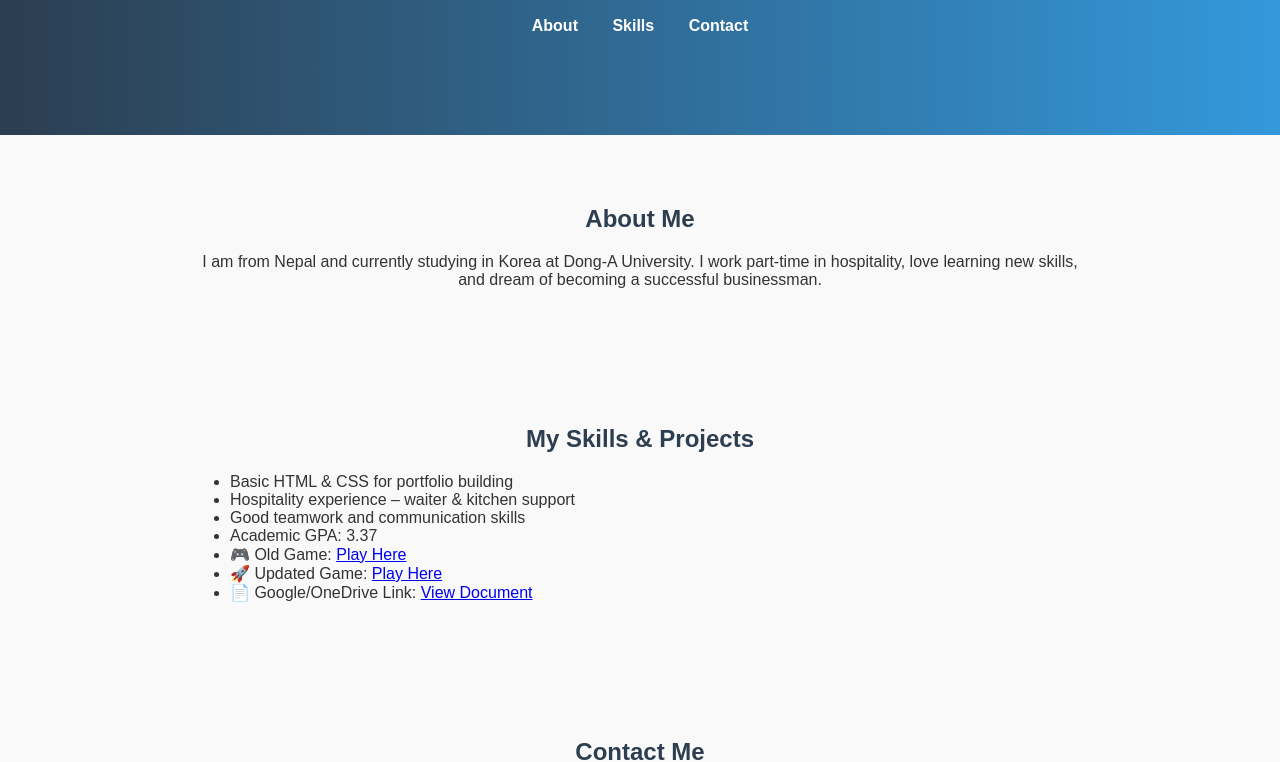
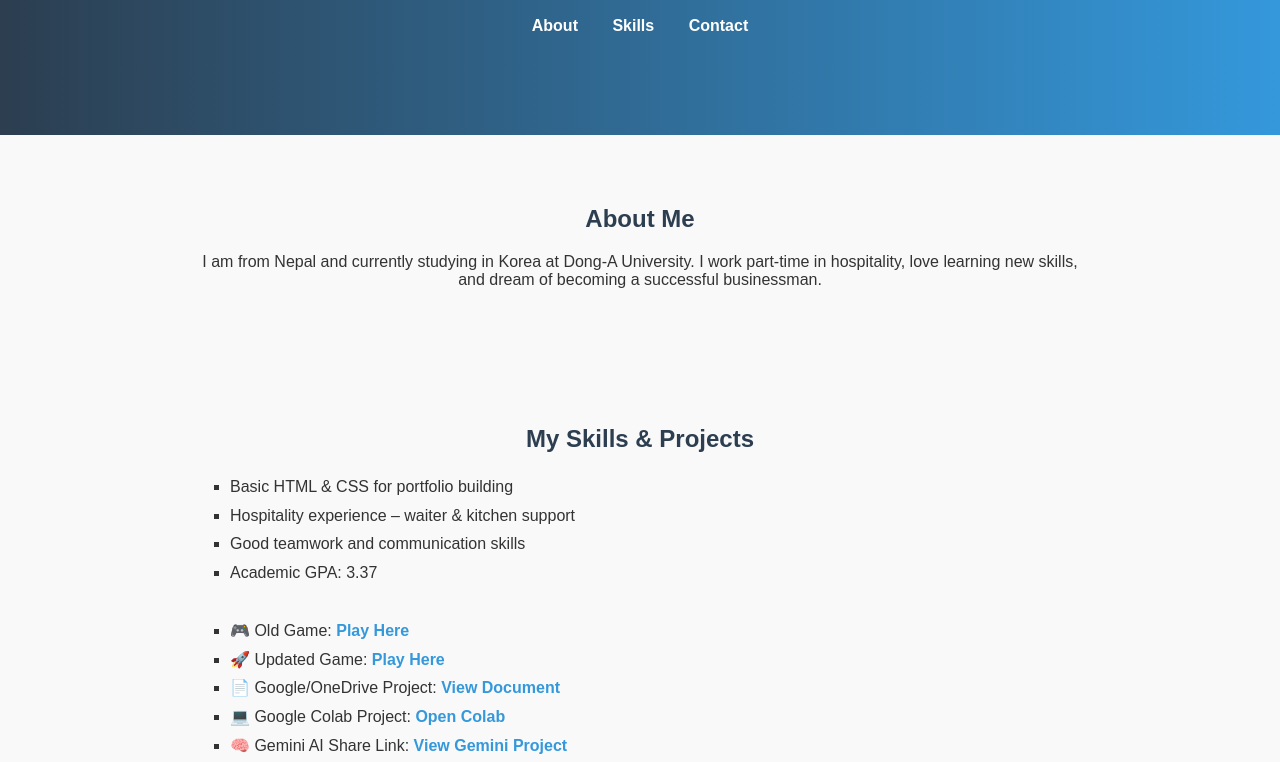
Before and after one commit to pankaj12385/pankajwork, a plain HTML site: page index.html in a window 1280 px wide. Shown: the part 190-952 px from the top of the page. Drawn offline with Linux system fonts and the light colour scheme.

Commit message:
Update index.html

```diff
--- a/index.html
+++ b/index.html
@@ -55,6 +55,21 @@
       text-align: center;
     }
 
+    ul {
+      list-style-type: square;
+      line-height: 1.8em;
+    }
+
+    ul a {
+      color: #3498db;
+      text-decoration: none;
+      font-weight: bold;
+    }
+
+    ul a:hover {
+      text-decoration: underline;
+    }
+
     /* Footer */
     footer {
       background: #2c3e50;
@@ -83,7 +98,7 @@
     <p class="center">I am from Nepal and currently studying in Korea at Dong-A University. I work part-time in hospitality, love learning new skills, and dream of becoming a successful businessman.</p>
   </section>
 
-  <!-- Skills Section -->
+  <!-- Skills / Projects Section -->
   <section id="skills">
     <h2>My Skills & Projects</h2>
     <ul>
@@ -91,9 +106,12 @@
       <li>Hospitality experience – waiter & kitchen support</li>
       <li>Good teamwork and communication skills</li>
       <li>Academic GPA: 3.37</li>
+      <br>
       <li>🎮 Old Game: <a href="https://pankaj12385.github.io/pankajwork/pankaj.html" target="_blank">Play Here</a></li>
       <li>🚀 Updated Game: <a href="https://pankaj12385.github.io/pankajwork/Updategame.html" target="_blank">Play Here</a></li>
-      <li>📄 Google/OneDrive Link: <a href="https://1drv.ms/w/c/3b0b5205309a4b30/EVmWvj4UXOtEiaGjtLZgMKUB15bjA1bW4RrQX8jBrKoomg" target="_blank">View Document</a></li>
+      <li>📄 Google/OneDrive Project: <a href="https://1drv.ms/w/c/3b0b5205309a4b30/EVmWvj4UXOtEiaGjtLZgMKUB15bjA1bW4RrQX8jBrKoomg" target="_blank">View Document</a></li>
+      <li>💻 Google Colab Project: <a href="https://colab.research.google.com/drive/1FF3lfb79dJ_h-xDvj88bdaYfi1fu1qvE?usp=drive_link" target="_blank">Open Colab</a></li>
+      <li>🧠 Gemini AI Share Link: <a href="https://g.co/gemini/share/e4dea4f4241c" target="_blank">View Gemini Project</a></li>
     </ul>
   </section>
 
```
